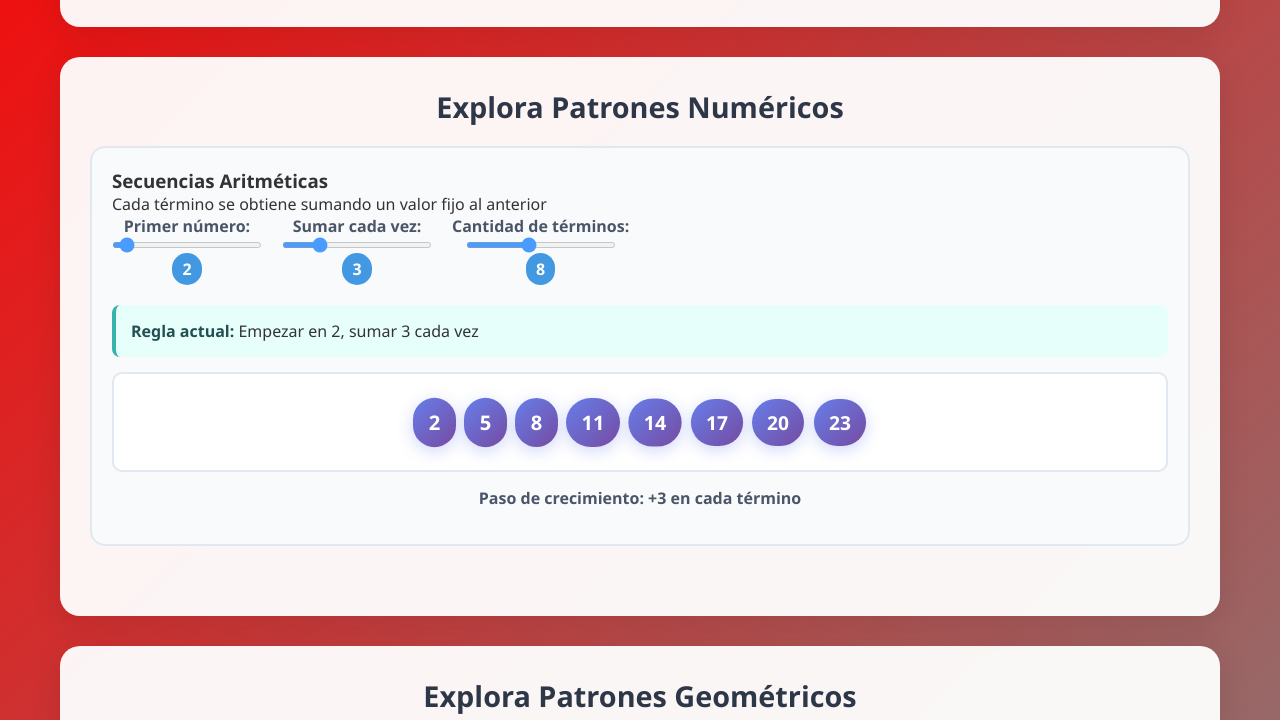
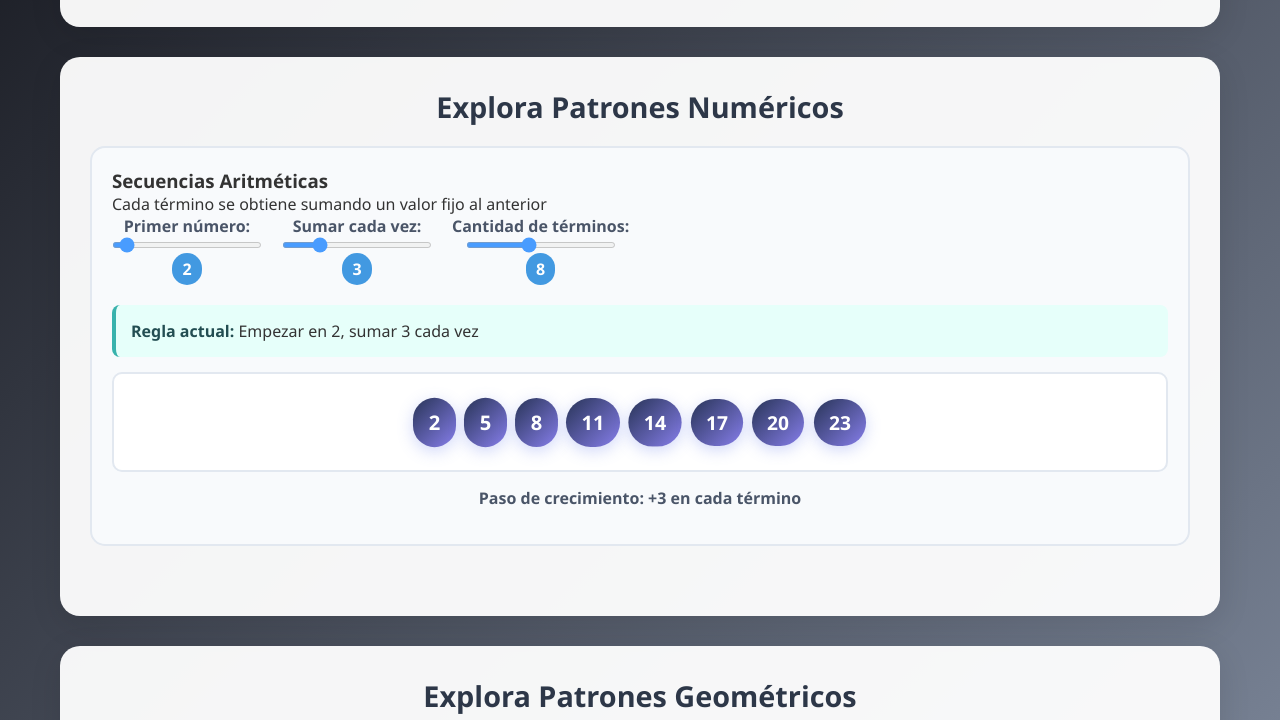
Before and after one commit to bapatata688/expo, a plain HTML site: page index.html in a window 1280 px wide. Shown: the part 377-1097 px from the top of the page. Drawn offline with Linux system fonts and the light colour scheme.

Commit message:
style changes

```diff
--- a/style.css
+++ b/style.css
@@ -6,7 +6,7 @@
 
 body {
   font-family: 'Segoe UI', Tahoma, Geneva, Verdana, sans-serif;
-  background: linear-gradient(135deg, red 0%, gray 100%);
+  background: linear-gradient(135deg, #0F1016 0%, #8D99AE 100%);
   min-height: 100vh;
   color: #333;
 }
@@ -162,7 +162,7 @@ body {
 }
 
 .number-item {
-  background: linear-gradient(135deg, #667eea, #764ba2);
+  background: linear-gradient(135deg, #283457, #867EEA);
   color: white;
   padding: 10px 15px;
   border-radius: 50px;
```
